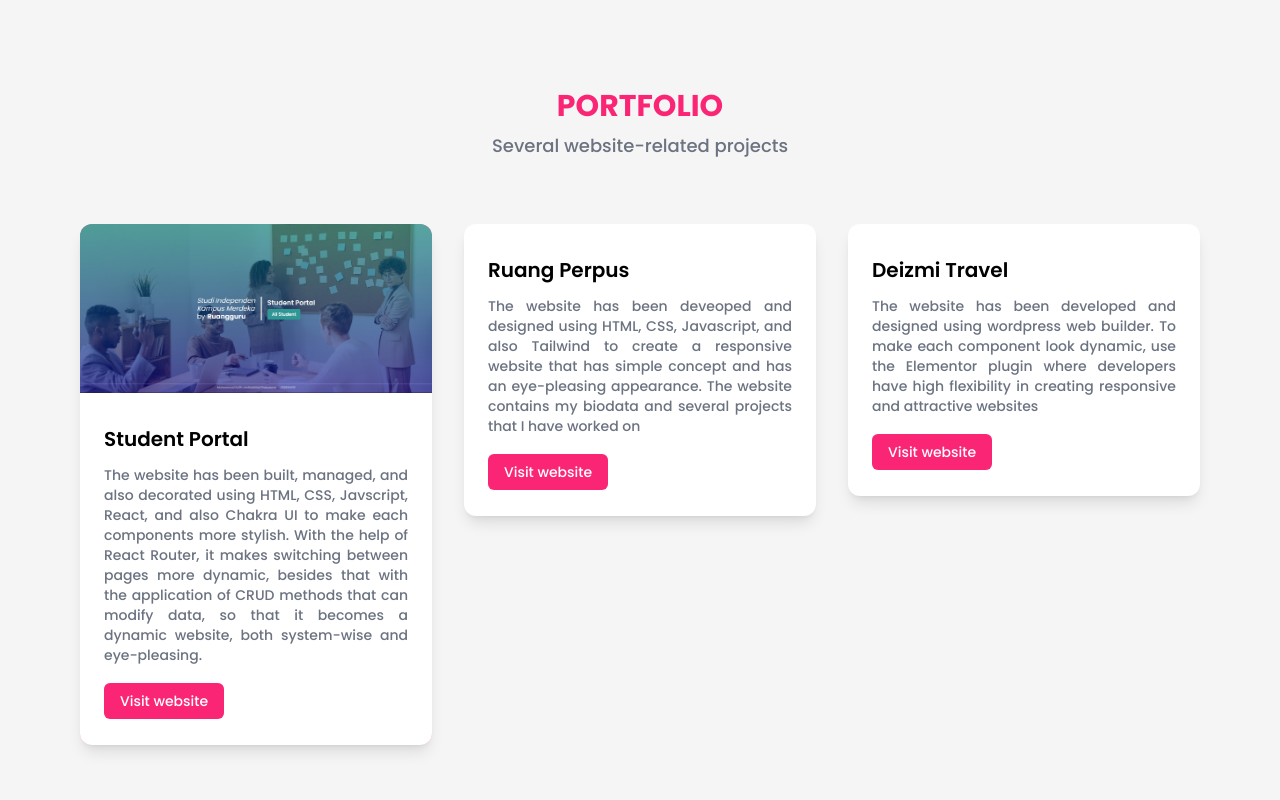
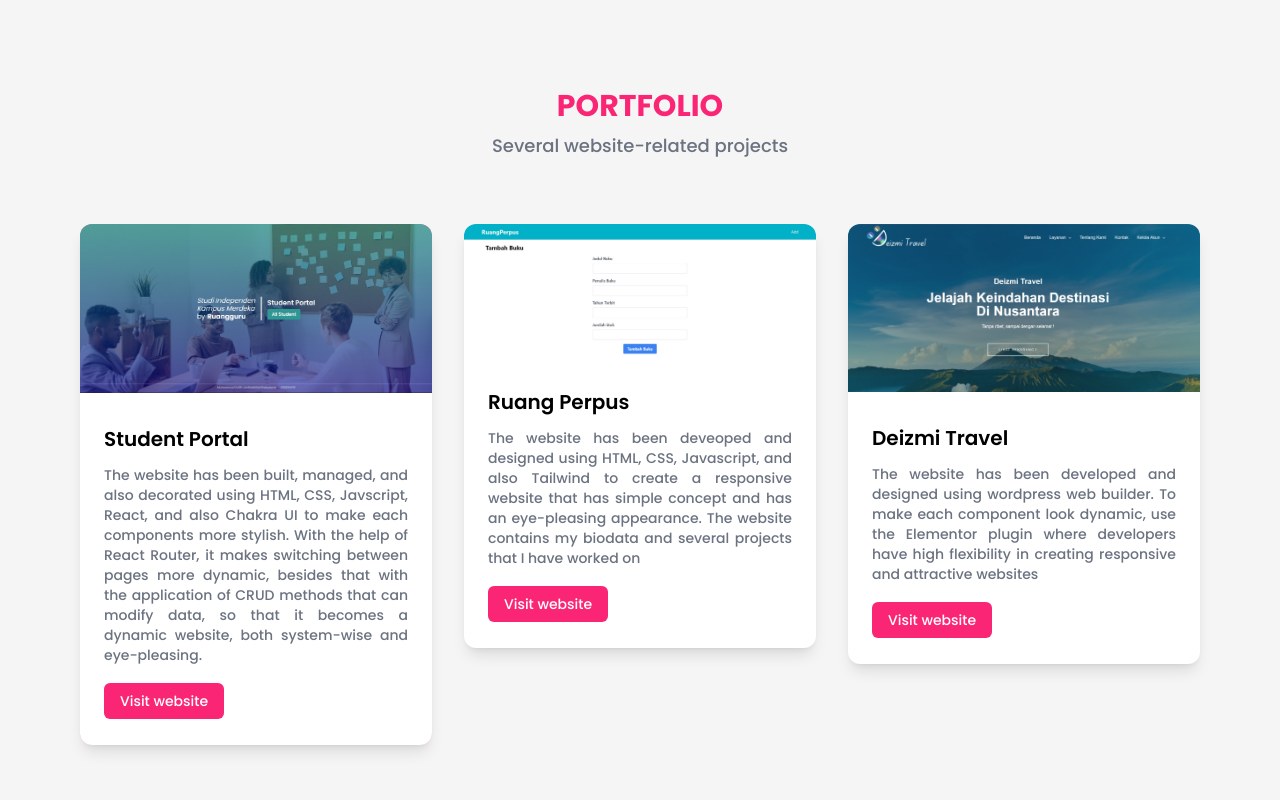
Before and after one commit to Jastiadirizal/personal-web, a website: page index.html in a window 1280 px wide. Shown: the part 1850-2650 px from the top of the page. Drawn offline with Linux system fonts and the light colour scheme.

Commit message:
rename image on assets

```diff
--- a/index.html
+++ b/index.html
@@ -192,7 +192,7 @@
 
           <div class="w-full px-4 lg:w-1/2 xl:w-1/3 hover:scale-105 transition">
             <div class="bg-white rounded-xl shadow-lg overflow-hidden mb-10">
-              <a href="https://ruang-perpuss.netlify.app/#" target="_blank"> <img src="./assets/ruang-perpuss.jpeg" alt="" class="w-full" /> </a>
+              <a href="https://ruang-perpuss.netlify.app/#" target="_blank"> <img src="./assets/ruang-perpus.jpeg" alt="" class="w-full" /> </a>
               <div class="py-8 px-6">
                 <h3 class="block mb-3 font-semibold text-xl text-black truncate">Ruang Perpus</h3>
                 <p class="font-medium text-base lg:text-sm text-gray-500 mb-6 text-justify">
@@ -205,7 +205,7 @@
           </div>
           <div class="w-full px-4 lg:w-1/2 xl:w-1/3 hover:scale-105 transition">
             <div class="bg-white rounded-xl shadow-lg overflow-hidden mb-10">
-              <a href="https://deizmi.com/" target="_blank"> <img src="./assets/Deizmi.jpeg" alt="" class="w-full" /> </a>
+              <a href="https://deizmi.com/" target="_blank"> <img src="./assets/Deizmi-travel.jpeg" alt="" class="w-full" /> </a>
               <div class="py-8 px-6">
                 <h3 class="block mb-3 font-semibold text-xl text-black truncate">Deizmi Travel</h3>
                 <p class="font-medium text-base lg:text-sm text-gray-500 mb-6 text-justify">
```
